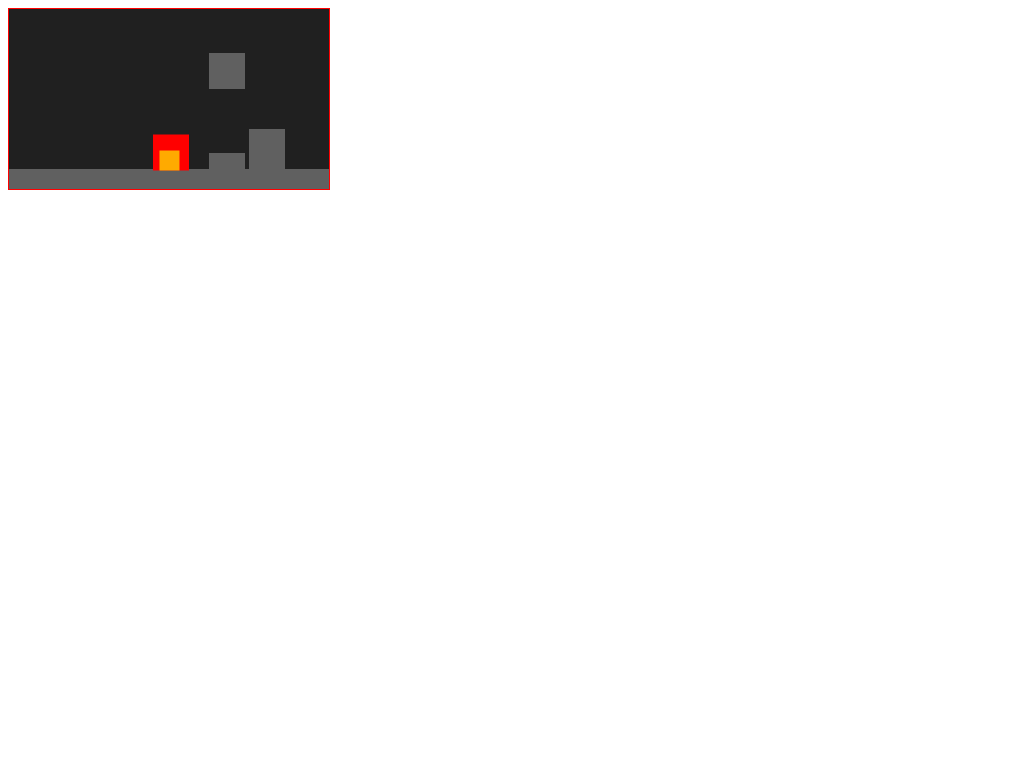
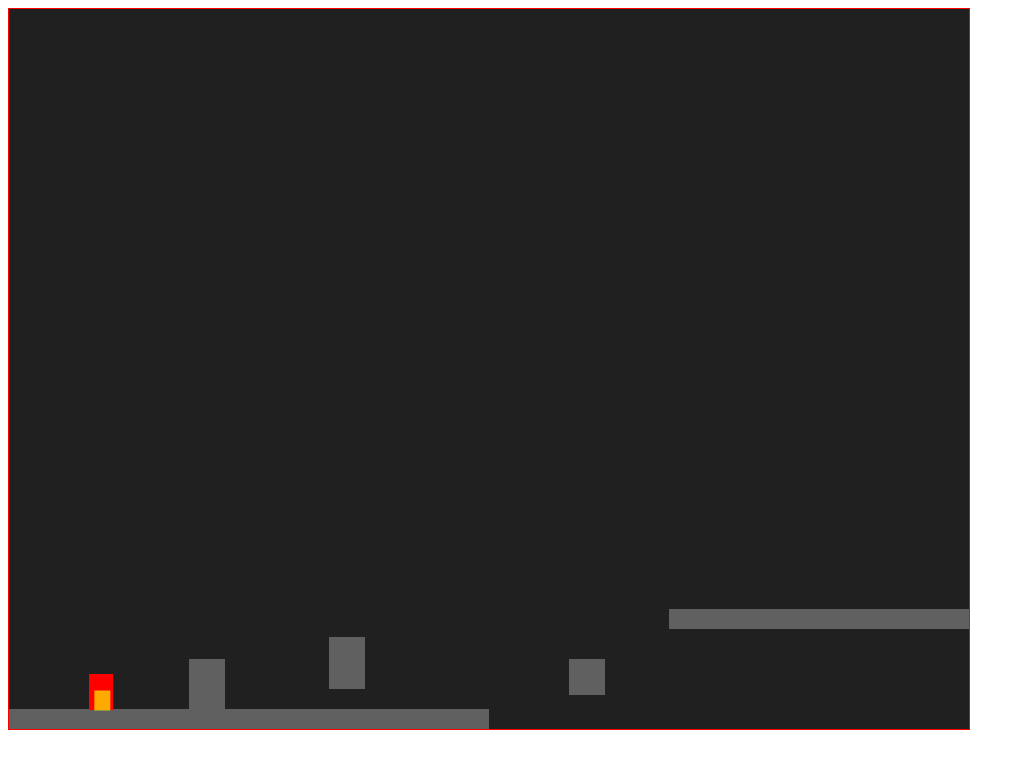
Before and after one commit to Almightyblob/game, a plain HTML site: page index.html in a window 1280 px wide. Shown: the whole page, without its empty margins (0-1025 px from the left). Drawn offline with Linux system fonts and the light colour scheme.

Commit message:
changed world size and introduced carry state

```diff
--- a/index.html
+++ b/index.html
@@ -16,6 +16,6 @@
         <!-- include js file after DOM is loaded;
             if included earlier, you have to use window.onload = function(){ ... }
             approach in your intro.js file -->
-        <script src="javascripts/intro.js"></script>
+        <script src="javascripts/script.js"></script>
     </body>
 </html>
--- a/javascripts/intro.js
+++ b/javascripts/script.js
@@ -1,7 +1,7 @@
 var context = document.getElementById("display").getContext("2d");
 
-context.canvas.width = 320;
-context.canvas.height = 180;
+context.canvas.width = 960;
+context.canvas.height = 720;
 
 class Box {
     constructor (width, height, x, y, color){
@@ -48,7 +48,6 @@ class ColBox extends Box {
     }
 
     collisionDetection(obj){
-            // using early outs cuts back on performance costs
         if (this.top > obj.bottom || this.right < obj.left || this.bottom < obj.top || this.left > obj.right) {
             return false;
         }
@@ -77,15 +76,13 @@ class ColBox extends Box {
           }
 
         } else { // the x vector is longer than the y vector
-
           // is the x vector pointing right?
           if (difference_x > 0) {
             obj.x = this.x - obj.width;
-
+            obj.x_velocity = 0;
           } else { // the x vector is pointing left
             obj.x = this.x + this.width;
-
-
+            obj.x_velocity = 0;
           }
 
         }
@@ -93,7 +90,7 @@ class ColBox extends Box {
 }
 
 class Character extends Box {
-    constructor(width, height, x, y, color, jumping, x_velocity, y_velocity, speed, run, jump ){
+    constructor(width, height, x, y, color, jumping, x_velocity, y_velocity, speed, run, jump, carrying ){
         super (width, height, x, y, color);
         this.jumping = jumping;
         this.x_velocity = x_velocity;
@@ -101,12 +98,22 @@ class Character extends Box {
         this.speed = speed;
         this.run = run;
         this.jump = jump;
+        this.carrying = carrying;
      }
      collisionTest(colBox) {
         if (this.top > colBox.bottom || this.right < colBox.left || this.bottom < colBox.top || this.left > colBox.right) {
             return false;
         } else {
             return true;
+        }
+    }
+    carry(){
+        if (this.carrying){
+            this.color = "#ff00ff";
+            this.jump = 15;
+        }else {
+            this.color = "#ff0000";
+            this.jump = 20;
         }
     }
 }
@@ -131,12 +138,6 @@ var worldFunctions = {
 
     },
     checkBounds(obj) {
-        if (obj.x > 320){
-            obj.x = -obj.width;
-        }
-        if (obj.x < -obj.width){
-            obj.x = 320;
-        }
         if (obj.x_velocity > -0.05 && obj.x_velocity < 0.05){
             obj.x_velocity = 0;
         }
@@ -150,6 +151,9 @@ var controller = {
     shift: false,
     up: false,
     down: false,
+    reset: false,
+    enabled: true,
+    counter: 0,
     keyListener:function(event) {
 
         var keyState = (event.type == "keydown")? true:false;
@@ -173,18 +177,23 @@ var controller = {
             case "ShiftLeft":
                 controller.shift = keyState;
             break;
+            case "KeyP":
+                controller.reset = keyState;
+            break;
         }
+    },
+    jumpDelay(){
+
+
     },
     controls(obj){
         if (controller.jump && obj.jumping == false) {
             obj.jumping = true;
             obj.y_velocity -= obj.jump;
         }
-
         if (controller.left){
             obj.x_velocity -= obj.speed;
         }
-
         if (controller.right){
             obj.x_velocity += obj.speed;
         }
@@ -196,39 +205,42 @@ var controller = {
             obj.x_velocity += obj.run;
         }
         if (vadid.collisionTest(blimsy) && controller.up){
+            obj.carrying = true;
             blimsy.exists = false;
         }
         if (blimsy.exists === false && controller.down){
+            obj.carrying = false;
             blimsy.x = obj.x;
             blimsy.y = obj.y;
+            blimsy.y_velocity = 0;
             blimsy.exists = true;
-
         }
-
-        obj.y_velocity += 1.5;
+        if (controller.reset){
+            obj.x = 80;
+            obj.y = 600;
+            blimsy.x = obj.x;
+            blimsy.y = obj.y;
+        }
+        obj.y_velocity += 1.0;
         obj.x += obj.x_velocity;
         obj.y += obj.y_velocity;
         obj.x_velocity *= 0.9;
         obj.y_velocity *= 0.9;
 
-        if (obj.y > 180 - obj.height){
-            obj.jumping = false;
-            obj.y = 180 - obj.height;
-            obj.y_velocity = 0;
-        }
         if (obj.x_velocity > -0.05 && obj.x_velocity < 0.05){
             obj.x_velocity = 0;
         }
     }
 };
 
-var vadid = new Character (36, 36, 144, 0, "#ff0000", true, 0, 0, 0.5, 0.8, 20);
-var blimsy = new Character (20, 20, vadid.x, vadid.y, "#00ff00", true, 0, 0, 0.3, 0.5, 20);
-var block = new ColBox(36, 36, 200, 180 - 36, "#606060");
-var rectangle = new ColBox(36, 70, 240, 120, "#606060");
-var block2 = new ColBox(36, 36, 200, 80 - 36, "#606060");
-var ground = new ColBox(360, 20, 0, 160,"#606060");
-var blimsyArray = [blimsy];
+var vadid = new Character (24, 36, 80, 600, "#ff0000", true, 0, 0, 0.5, 0.8, 20, false);
+var blimsy = new Character (16, 20, vadid.x, vadid.y, "#00ff00", true, 0, 0, 0.3, 0.5, 20, false);
+var long1 = new ColBox(480, 20, 0, 700,"#606060");
+var block1 = new ColBox(36, 52, 320, 700 - 52 - 20, "#606060");
+var rectangle1 = new ColBox(36, 70, 180, 650, "#606060");
+var block2 = new ColBox(36, 36, 560, 650, "#606060");
+var long2 = new ColBox(360, 20, 660, 600,"#606060");
+
 
 function loop(){
 // Movement controls for Vadid and Blimsy
@@ -236,14 +248,19 @@ function loop(){
     worldFunctions.moveBlimsy(blimsy, vadid);
 //Rendering Background
     context.fillStyle = "#202020";
-    context.fillRect(0,0,320,180);
+    context.fillRect(0,0,960,720);
 
-    ground.draw();
-    block.draw();
-    block2.draw()
+    long1.draw();
+    block1.draw();
+    block2.draw();
+    rectangle1.draw();
+    long2.draw();
+
+
     vadid.draw();
-    blimsyArray[0].draw();
-    rectangle.draw();
+    vadid.carry();
+    blimsy.draw();
+
 
 // Blimsy detecion
     if (vadid.collisionTest(blimsy)){
@@ -253,28 +270,36 @@ function loop(){
     }
 
 // world collision detection
-    if (block.collisionDetection(vadid)){
-        block.collisionRessolve(vadid);
+    if (block1.collisionDetection(vadid)){
+        block1.collisionRessolve(vadid);
     }
-    if (block.collisionDetection(blimsy)){
-        block.collisionRessolve(blimsy);
+    if (block1.collisionDetection(blimsy)){
+        block1.collisionRessolve(blimsy);
     }
-    if (rectangle.collisionDetection(vadid)){
-        rectangle.collisionRessolve(vadid);
+    if (rectangle1.collisionDetection(vadid)){
+        rectangle1.collisionRessolve(vadid);
     }
     if (block2.collisionDetection(vadid)){
         block2.collisionRessolve(vadid);
     }
-    if (rectangle.collisionDetection(blimsy)){
-        rectangle.collisionRessolve(blimsy);
+    if (block2.collisionDetection(blimsy)){
+        block2.collisionRessolve(blimsy);
     }
-    if (ground.collisionDetection(vadid)){
-        ground.collisionRessolve(vadid);
+    if (rectangle1.collisionDetection(blimsy)){
+        rectangle1.collisionRessolve(blimsy);
     }
-    if (ground.collisionDetection(blimsy)){
-        ground.collisionRessolve(blimsy);
+    if (long1.collisionDetection(vadid)){
+        long1.collisionRessolve(vadid);
     }
-
+    if (long1.collisionDetection(blimsy)){
+        long1.collisionRessolve(blimsy);
+    }
+    if (long2.collisionDetection(vadid)){
+        long2.collisionRessolve(vadid);
+    }
+    if (long2.collisionDetection(blimsy)){
+        long2.collisionRessolve(blimsy);
+    }
     worldFunctions.checkBounds(vadid);
     worldFunctions.checkBounds(blimsy);
     window.requestAnimationFrame(loop);
```
